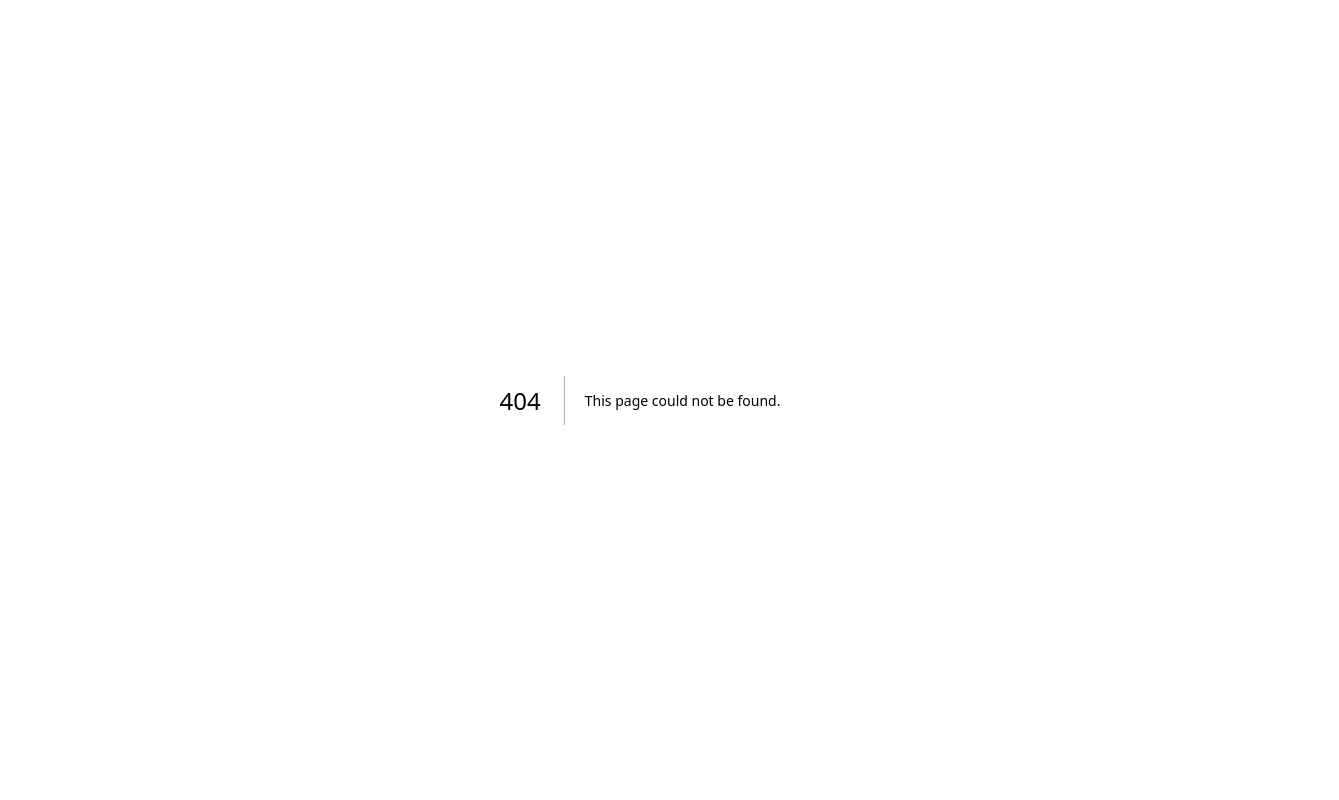
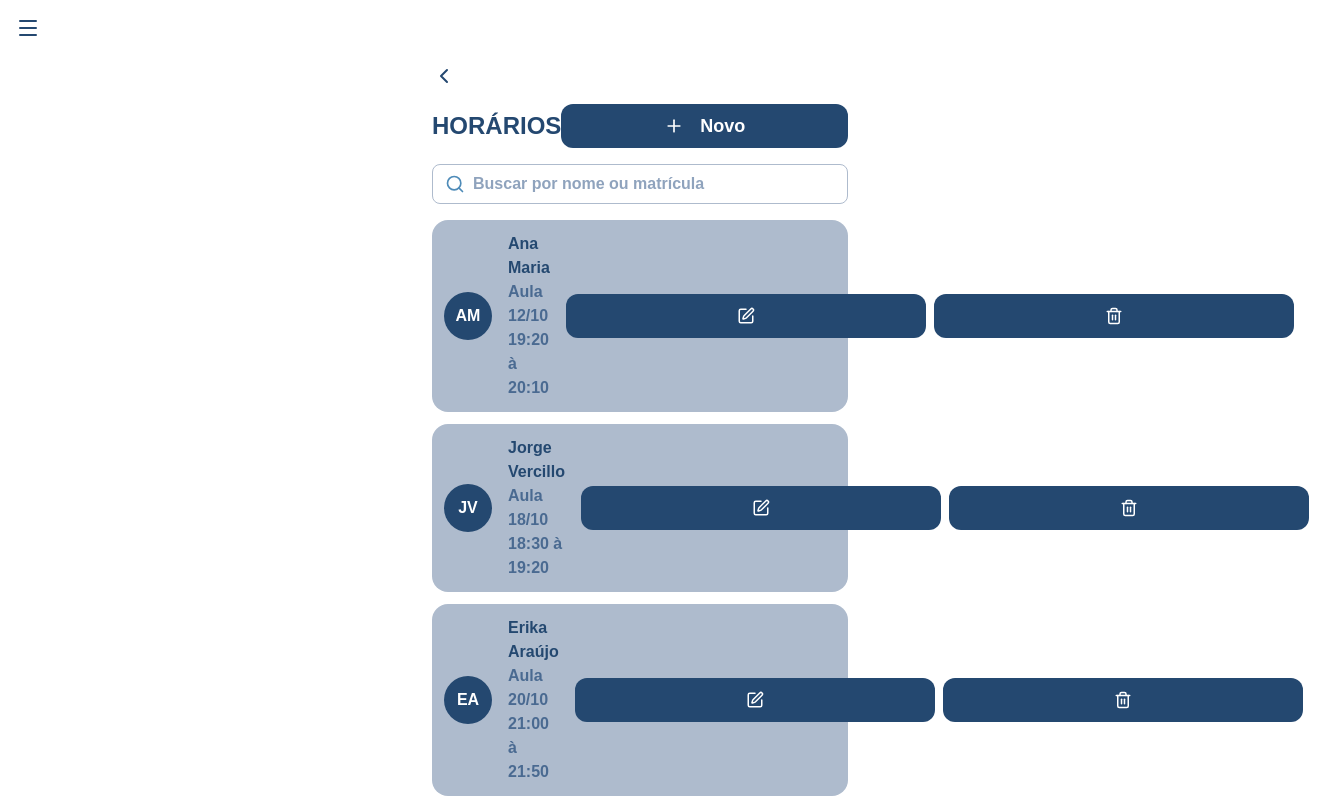
Before and after one commit to lucaspy2215/Screen_Login_Uninassau, a Next.js app in the folder screen-login/: page /admin/schedules in a window 1280 px wide. Before the commit this address had no page. Shown: the top 800 px of the page, 1339 px wide, since content can reach past the window. Built offline with nearby package versions, Linux system fonts and the light colour scheme.

Commit message:
feat: add admin schedules page with create reservation modal

```diff
--- /dev/null
+++ b/screen-login/src/app/admin/schedules/page.tsx
@@ -0,0 +1,152 @@
+"use client";
+
+import { useState } from "react";
+import { ChevronLeft, Plus, Search, SquarePen, Trash2 } from "lucide-react";
+import { useRouter } from "next/navigation";
+import { Button } from "@/components/buttons";
+import { Modal } from "@/components/modal";
+
+// TODO: replace fixed data with API call
+const schedules = [
+  { id: 1, name: "Ana Maria", date: "12/10", time: "19:20 à 20:10" },
+  { id: 2, name: "Jorge Vercillo", date: "18/10", time: "18:30 à 19:20" },
+  { id: 3, name: "Erika Araújo", date: "20/10", time: "21:00 à 21:50" },
+  { id: 4, name: "Joaquim Lopes", date: "28/10", time: "20:10 à 21:00" },
+  { id: 5, name: "Mark Zuckerberg", date: "01/11", time: "19:20 à 20:10" },
+];
+
+const textFields = [
+  { label: "Professor", name: "teacher" },
+  { label: "Disciplina", name: "subject" },
+  { label: "Curso", name: "course" },
+];
+
+const fieldClass =
+  "mt-1 h-10 w-full rounded-lg border border-[#AEBBCD] bg-white px-3 text-[#244870]";
+const labelClass = "block font-semibold text-[#244870]";
+const iconButtonClass = "h-9! w-9! p-0!";
+
+const Nameinitials = (name: string) =>
+  name
+    .split(" ")
+    .map((word) => word[0])
+    .slice(0, 2)
+    .join("");
+
+export default function SchedulesPage() {
+  const router = useRouter();
+  const [search, setSearch] = useState("");
+  const [open, setOpen] = useState(false);
+
+  const filtered = schedules.filter((item) =>
+    item.name.toLowerCase().includes(search.toLowerCase()),
+  );
+
+  const handleCreate = (e: React.FormEvent<HTMLFormElement>) => {
+    e.preventDefault();
+    const date = Object.fromEntries(new FormData(e.currentTarget));
+    // TODO: send data to API
+    console.log(date);
+    setOpen(false);
+  };
+
+  return (
+    <div className="flex min-h-screen flex-col items-center bg-white pt-16">
+      <div className="flex w-full max-w-md flex-col gap-4 px-4">
+        <button onClick={() => router.back()} className="w-fit text-[#244870]">
+          <ChevronLeft />
+        </button>
+
+        <div className="flex items-center justify-between">
+          <h1 className="text-2xl font-bold text-[#244870]">HORÁRIOS</h1>
+          <Button
+            colorsParam="navy"
+            weight="600"
+            iconLeft={<Plus size={20} />}
+            className="w-32!"
+            onClick={() => setOpen(true)}
+          >
+            Novo
+          </Button>
+        </div>
+
+        <label className="flex h-10 items-center gap-2 rounded-lg border border-[#AEBBCD] px-3 text-[#4E8BB8]">
+          <Search size={20} />
+          <input
+            value={search}
+            onChange={(e) => setSearch(e.target.value)}
+            placeholder="Buscar por nome ou matrícula"
+            className="flex-1 bg-transparent font-semibold outline-none placeholder:text-[#8FA3BD]"
+          />
+        </label>
+
+        <ul className="flex flex-col gap-3">
+          {filtered.map((item) => (
+            <li
+              key={item.id}
+              className="flex items-center gap-4 rounded-2xl bg-[#AEBBCD] p-3"
+            >
+              <span className="flex size-12 shrink-0 items-center justify-center rounded-full bg-[#244870] font-bold text-white">
+                {Nameinitials(item.name)}
+              </span>
+              <div className="flex-1 font-semibold text-[#4A6A91]">
+                <p className="text-[#244870]">{item.name}</p>
+                <p>Aula {item.date}</p>
+                <p>{item.time}</p>
+              </div>
+              <div className="flex gap-2">
+                <Button colorsParam="navy" weight="400" className={iconButtonClass}>
+                  <SquarePen size={18} />
+                </Button>
+                <Button colorsParam="navy" weight="400" className={iconButtonClass}>
+                  <Trash2 size={18} />
+                </Button>
+              </div>
+            </li>
+          ))}
+        </ul>
+      </div>
+
+      <Modal open={open} onClose={() => setOpen(false)} closeButton>
+        <form onSubmit={handleCreate} className="flex flex-col gap-3">
+          <h2 className="font-bold text-[#244870]">Criar reserva</h2>
+
+          {textFields.map(({ label, name }) => (
+            <label key={name} className={labelClass}>
+              {label}
+              <input name={name} required className={fieldClass} />
+            </label>
+          ))}
+
+          <label className={labelClass}>
+            Laboratório
+            <select name="lab" className={fieldClass}>
+              <option>Laboratório 01</option>
+              <option>Laboratório 02</option>
+            </select>
+          </label>
+
+          <div className="grid grid-cols-2 gap-4">
+            <label className={labelClass}>
+              Dia
+              <input name="date" type="date" required className={fieldClass} />
+            </label>
+            <label className={labelClass}>
+              Turno
+              <select name="shift" className={fieldClass}>
+                <option>Manhã</option>
+                <option>Noite</option>
+              </select>
+            </label>
+          </div>
+
+          <div className="mt-3 flex justify-center">
+            <Button size="small" colorsParam="navy" weight="600">
+              Criar
+            </Button>
+          </div>
+        </form>
+      </Modal>
+    </div>
+  );
+}
```
